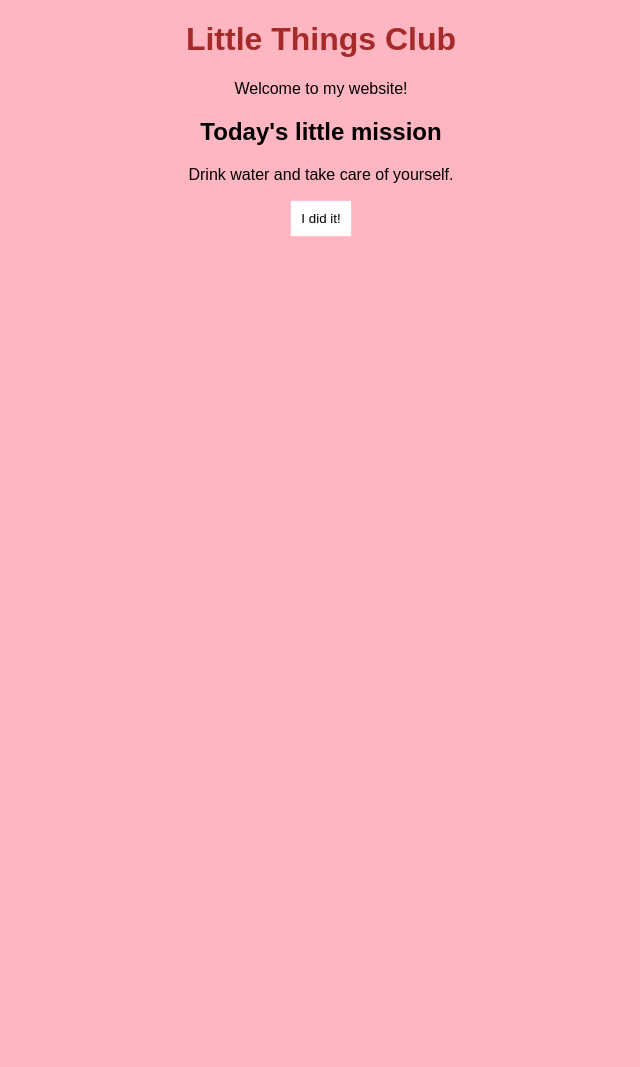
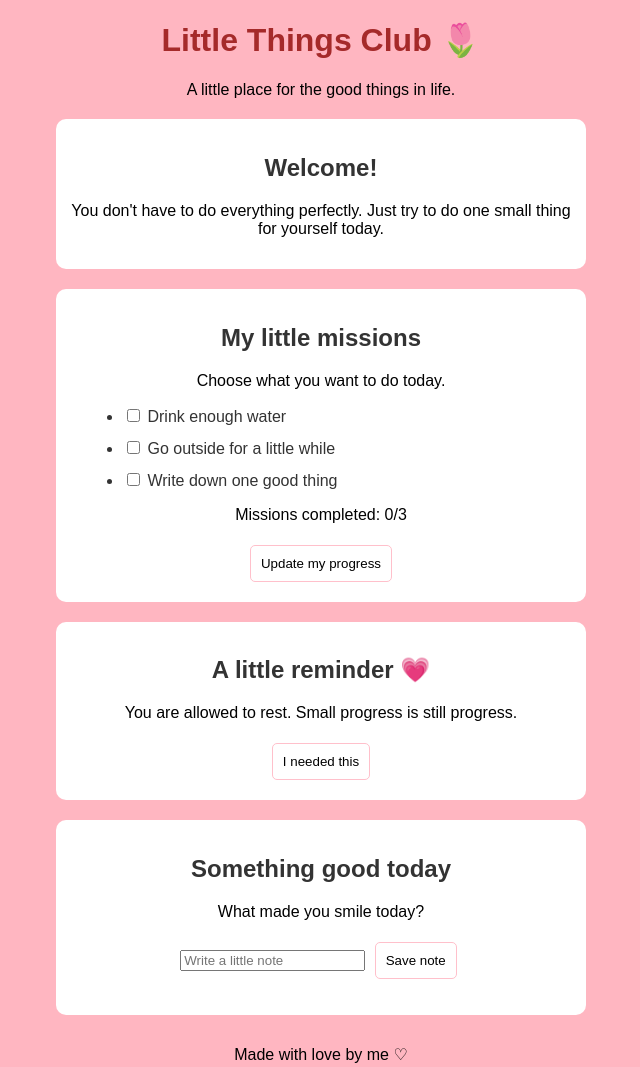
Before and after one commit to khoyewalikulfii/Myfirstsite, a plain HTML site: page index.html in a window 1280 px wide. Shown: the top 1067 px of the page, without its empty margins (319-959 px from the left). Before the commit the page ends 800 px from the top, so only its background shows below. Drawn offline with Linux system fonts and the light colour scheme.

Commit message:
Enhance index.html with new styles and content
Updated styles and added new content sections to enhance user experience.

```diff
--- a/index.html
+++ b/index.html
@@ -1,3 +1,129 @@
+
+<!DOCTYPE html>
+<html>
+<head>
+    <title>Little Things Club</title>
+
+    <style>
+        body {
+            background-color: #ffe1e8;
+            font-family: Arial;
+            text-align: center;
+            margin: 20px;
+            color: #333;
+        }
+
+        h1 {
+            color: brown;
+        }
+
+        .box {
+            background-color: white;
+            padding: 15px;
+            margin: 20px auto;
+            max-width: 500px;
+            border-radius: 10px;
+        }
+
+        button {
+            background-color: pink;
+            border: none;
+            padding: 10px;
+            margin: 5px;
+            border-radius: 5px;
+        }
+
+        li {
+            margin: 12px;
+            text-align: left;
+        }
+
+        footer {
+            margin-top: 30px;
+        }
+    </style>
+</head>
+
+<body>
+
+    <h1>Little Things Club 🌷</h1>
+    <p>A little place for the good things in life.</p>
+
+    <div class="box">
+        <h2>Welcome!</h2>
+        <p>You don't have to do everything perfectly.
+        Just try to do one small thing for yourself today.</p>
+    </div>
+
+    <div class="box">
+        <h2>My little missions</h2>
+        <p>Choose what you want to do today.</p>
+
+        <ul>
+            <li>
+                <input type="checkbox" class="task">
+                Drink enough water
+            </li>
+            <li>
+                <input type="checkbox" class="task">
+                Go outside for a little while
+            </li>
+            <li>
+                <input type="checkbox" class="task">
+                Write down one good thing
+            </li>
+        </ul>
+
+        <p id="result">Missions completed: 0/3</p>
+        <button onclick="checkTasks()">Update my progress</button>
+    </div>
+
+    <div class="box">
+        <h2>A little reminder 💗</h2>
+        <p>You are allowed to rest.
+        Small progress is still progress.</p>
+        <button onclick="alert('You are doing your best!')">
+            I needed this
+        </button>
+    </div>
+
+    <div class="box">
+        <h2>Something good today</h2>
+        <p>What made you smile today?</p>
+        <input type="text" id="myNote"
+        placeholder="Write a little note">
+        <button onclick="saveNote()">Save note</button>
+        <p id="savedNote"></p>
+    </div>
+
+    <footer>
+        <p>Made with love by me ♡</p>
+    </footer>
+
+    <script>
+        function checkTasks() {
+            var tasks = document.querySelectorAll(".task");
+            var count = 0;
+
+            for (var i = 0; i < tasks.length; i++) {
+                if (tasks[i].checked) {
+                    count++;
+                }
+            }
+
+            document.getElementById("result").innerText =
+                "Missions completed: " + count + "/3";
+        }
+
+        function saveNote() {
+            var note = document.getElementById("myNote").value;
+            document.getElementById("savedNote").innerText =
+                "Your note: " + note;
+        }
+    </script>
+
+</body>
+</html>
 
 <!DOCTYPE html>
 <html>
```
